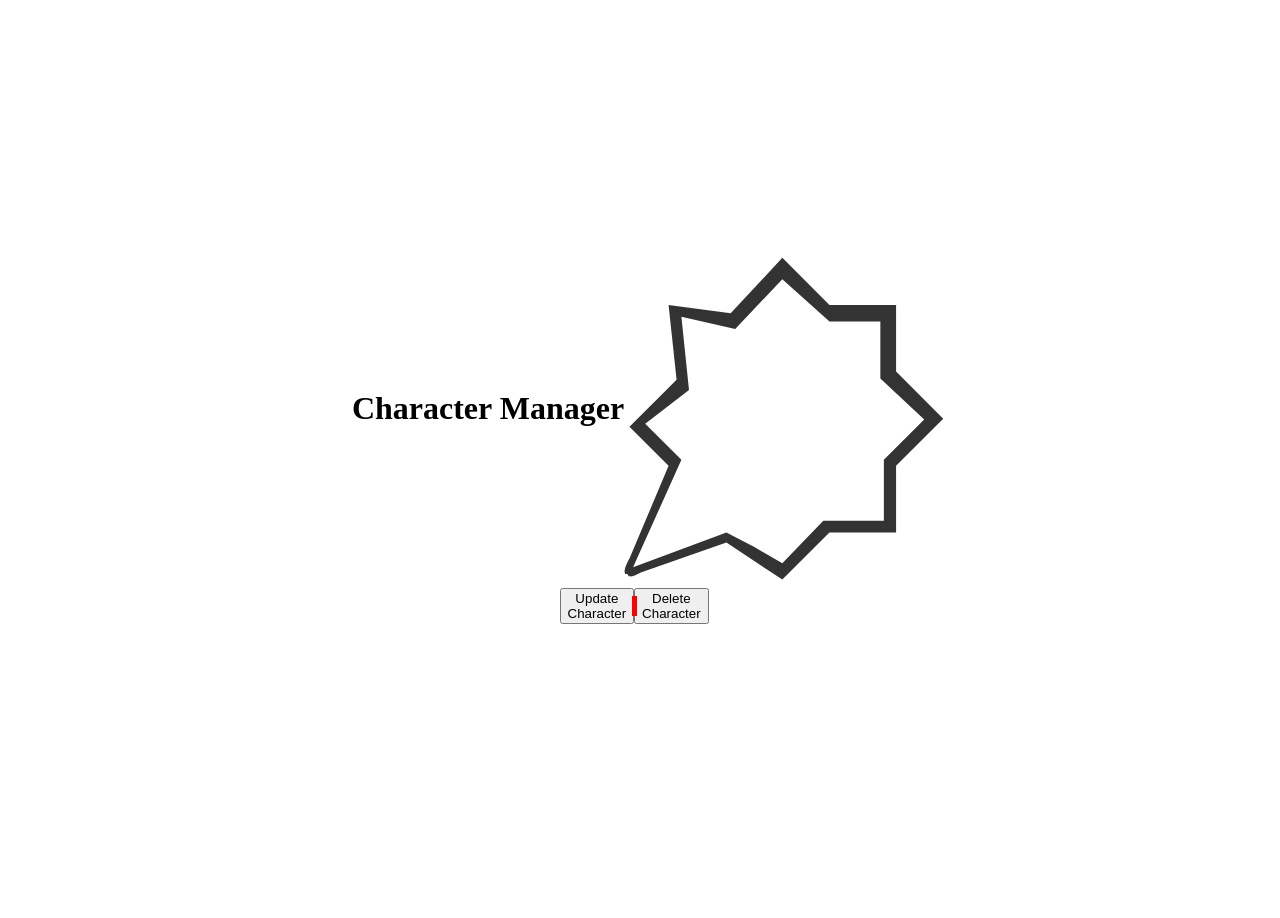
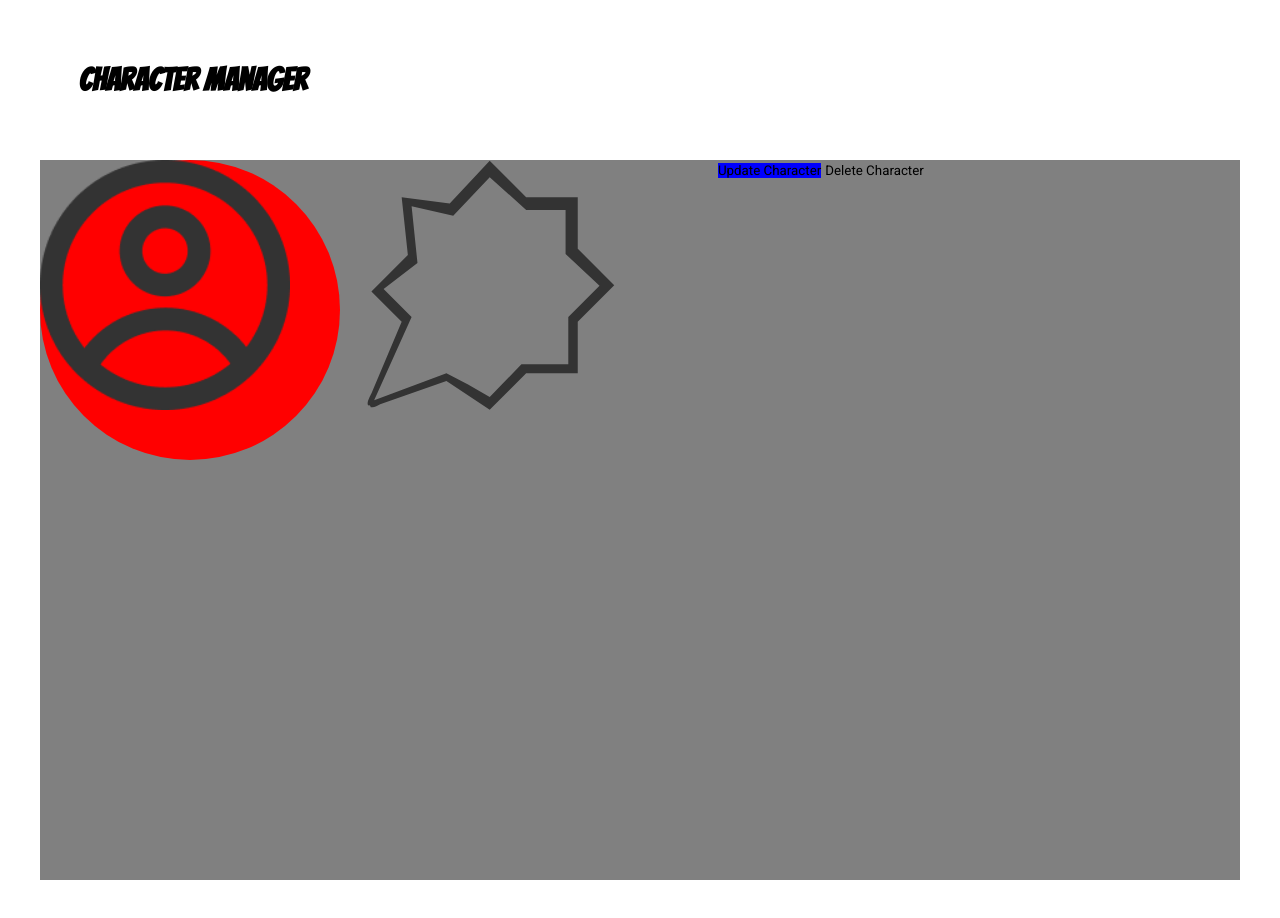
Before and after one commit to RobinThijsen/character-manager, a website built with Vite: page onlyCharacter.html in a window 1280 px wide. Before the commit the page ends 816 px from the top, so only its background shows below. Built offline with nearby package versions, Linux system fonts and the light colour scheme.

Commit message:
onlyCharactere Page

```diff
--- /dev/null
+++ b/assets/pages/_onlyCharacter.scss
@@ -0,0 +1,16 @@
+.onlyCharacter{
+    background-color: grey;
+    figure{
+        background-color: rgb(255, 0, 0);
+        height: 300px;
+        width: 300px;
+        border-radius:100%;
+    }
+    img {
+        height: 250px;
+        width: 250px;
+    }
+}
+.blue {
+    background-color: blue;
+}
--- a/assets/style.scss
+++ b/assets/style.scss
@@ -7,7 +7,7 @@
 // import vendors
 
 // import pages
-@import "pages/_all";
+@import "pages/_all", "pages/_onlyCharacter" ;
 
 // import layout
 @import "layout/_header";
--- a/onlyPersonas.html
+++ b/onlyCharacter.html
@@ -4,19 +4,18 @@
     <meta charset="UTF-8" />
     <link rel="icon" type="image/svg+xml" href="/vite.svg" />
     <meta name="viewport" content="width=device-width, initial-scale=1.0"/>
-    <link rel="stylesheet" href="/assets/ex/style.css" type="text/css">
+    <link rel="stylesheet" href="/assets/style.css">
     <link rel="preconnect" href="https://fonts.googleapis.com">
     <link rel="preconnect" href="https://fonts.gstatic.com" crossorigin>
-    <link href="https://fonts.googleapis.com/css2?family=Roboto:ital,wght@0,100;0,300;0,400;0,500;0,700;0,900;1,100;1,300;1,400;1,500;1,700;1,900&display=swap" rel="stylesheet">
-    <title>Vite App</title>
+    <title>Only Charactere</title>
   </head>
   <body>
    <header>
         <h1>Character Manager</h1>
    </header>
-    <section>
+    <section class="onlyCharacter">
         <figure>
-            <img src="" alt=""></img>
+            <img src="/assets/profil.png" alt="photos de profil"></img>
         </figure>
         <img src="/assets/Vector.svg" alt="">
         <h2></h2>
@@ -35,6 +34,6 @@
         </button>
         </div>
     </section>
-    <script type="module" src="/main.js"></script>
+    <script src="/onlyCharacter.js" type="module"></script>
   </body>
 </html>
--- /dev/null
+++ b/onlyCharacter.js
@@ -0,0 +1,2 @@
+const key = (new URLSearchParams(window.location.search)).get('key')
+console.log(key)
```
Also changed, not shown: assets/profil.png (added), assets/style.css, 1 other file.
